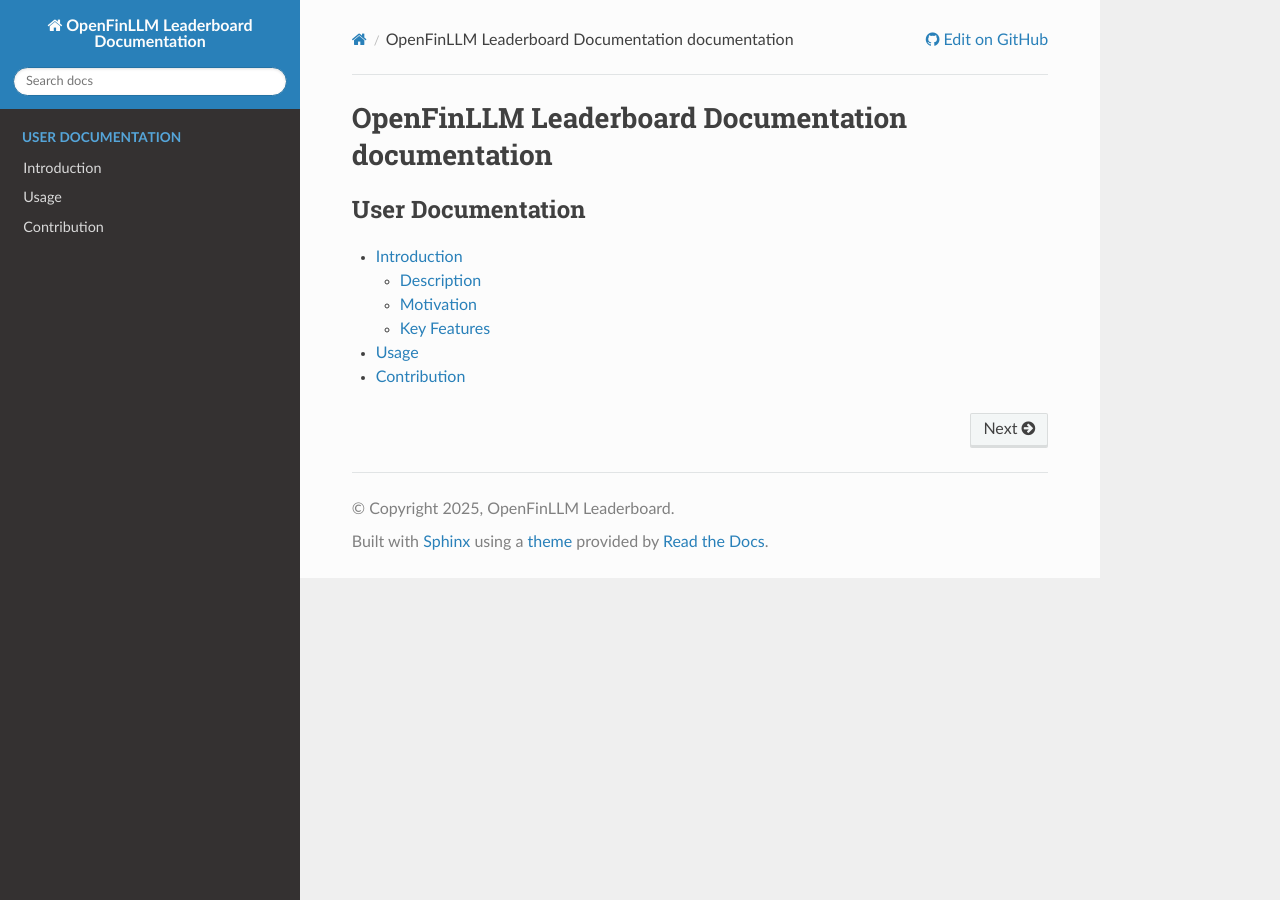
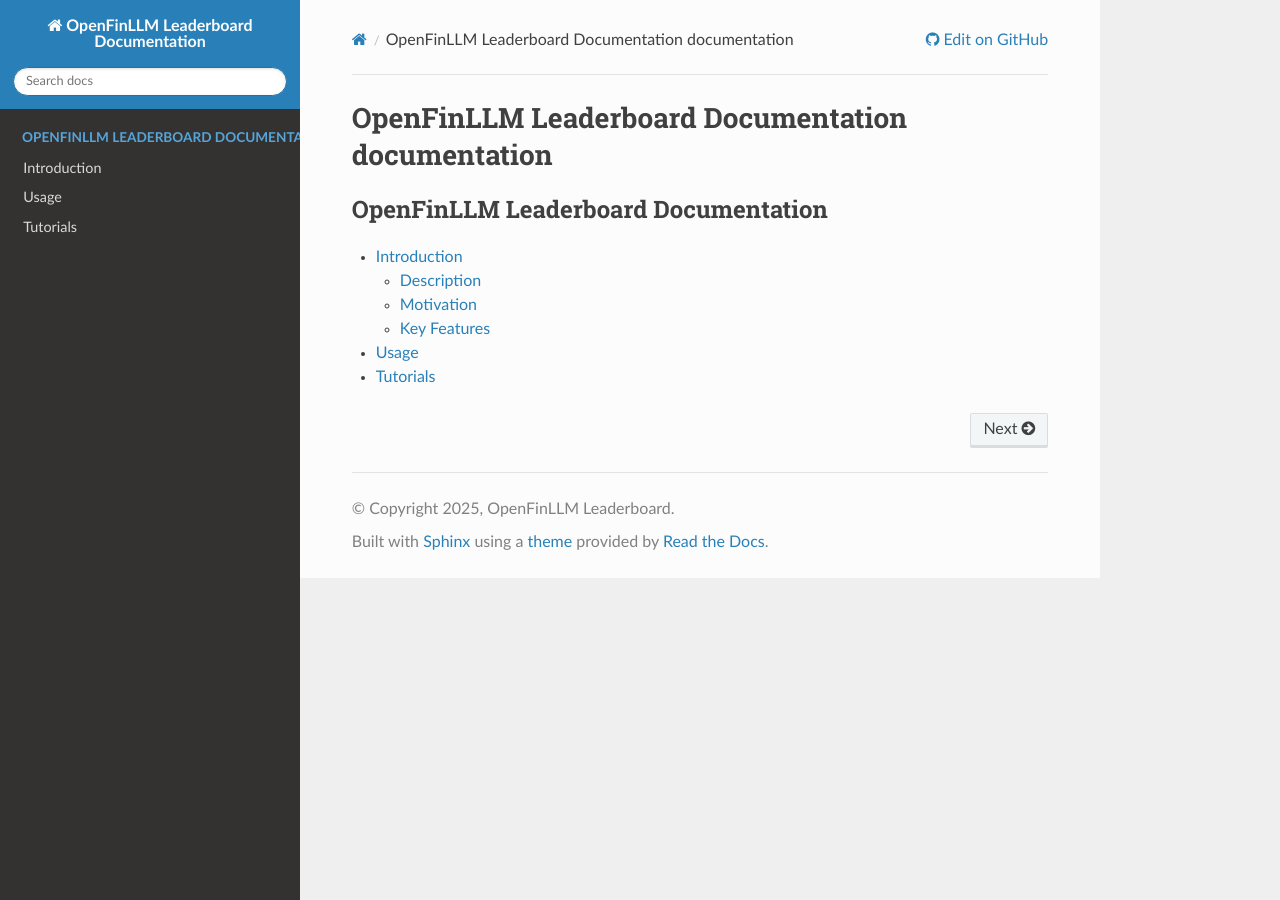
Before and after one commit to minnahuang11/FinLLM-Leaderboard, a Sphinx documentation site: the page built from docs/source/index.rst, in a window 1280 px wide. Built offline with Sphinx 7.4.7 and the Read the Docs theme 3.1.0, drawn with Linux system fonts in a browser that asks for light colours; pages that are not in the unit, such as notebooks, are missing from menus.

Commit message:
add llama3.1 zeroshot tutorial page

```diff
--- a/docs/source/index.rst
+++ b/docs/source/index.rst
@@ -17,8 +17,8 @@
 
 .. toctree::
    :maxdepth: 2
-   :caption: User Documentation
+   :caption: OpenFinLLM Leaderboard Documentation
 
    user/introduction
    user/usage
-   user/contribute
+   tutorials/index
--- a/docs/source/user/contribute.rst
+++ /dev/null
@@ -1,3 +0,0 @@
-============
-Contribution
-============
--- a/docs/source/user/introduction.rst
+++ b/docs/source/user/introduction.rst
@@ -1,6 +1,6 @@
-============
+=============
 Introduction
-============
+=============
 
 .. contents:: Table of Contents
    :local:
--- a/docs/source/user/usage.rst
+++ b/docs/source/user/usage.rst
@@ -1,3 +1,6 @@
 ============
 Usage
 ============
+
+.. contents:: Table of Contents
+   :local:
```
Also changed, not shown: docs/source/tutorials/index.rst (added, +9 -0 lines).
